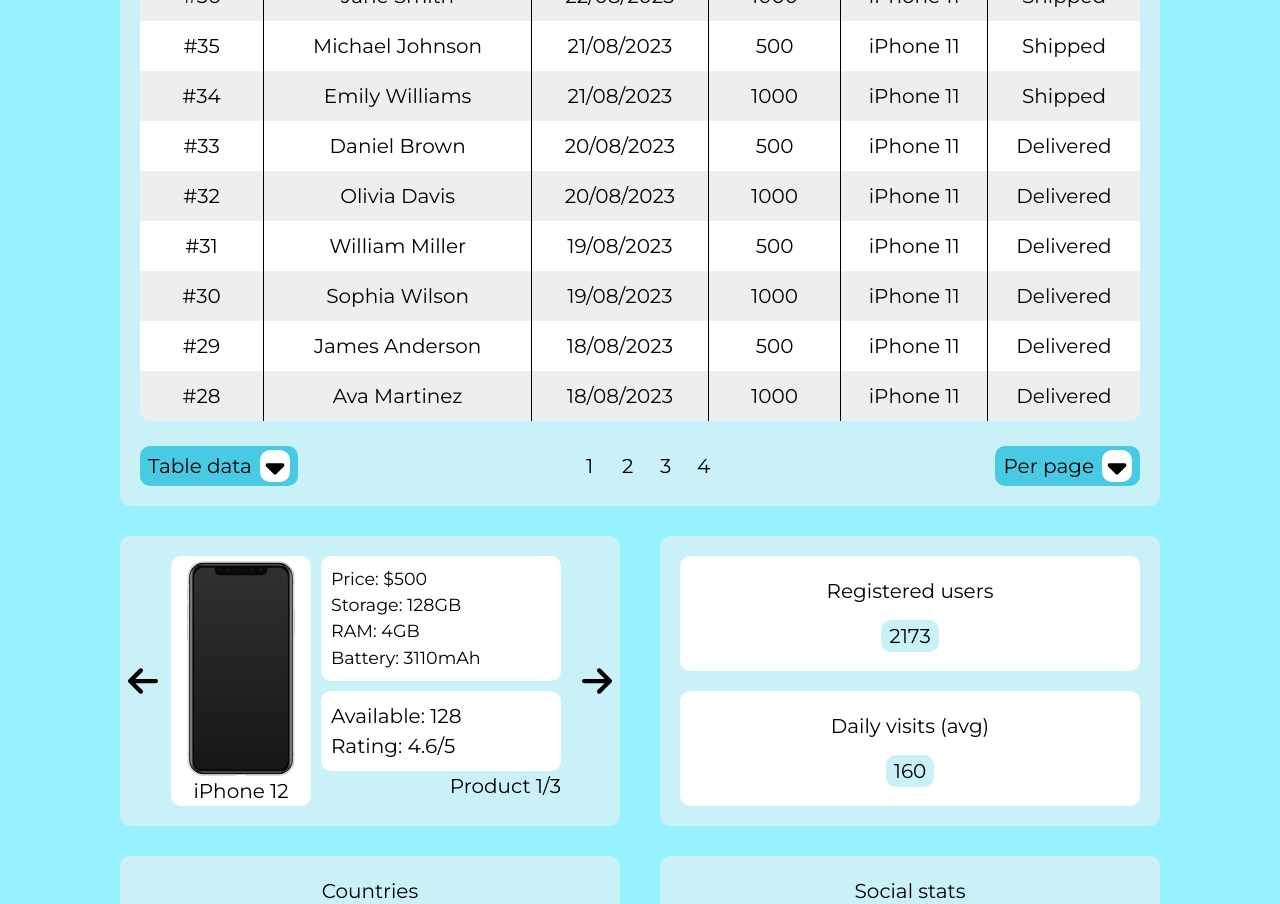
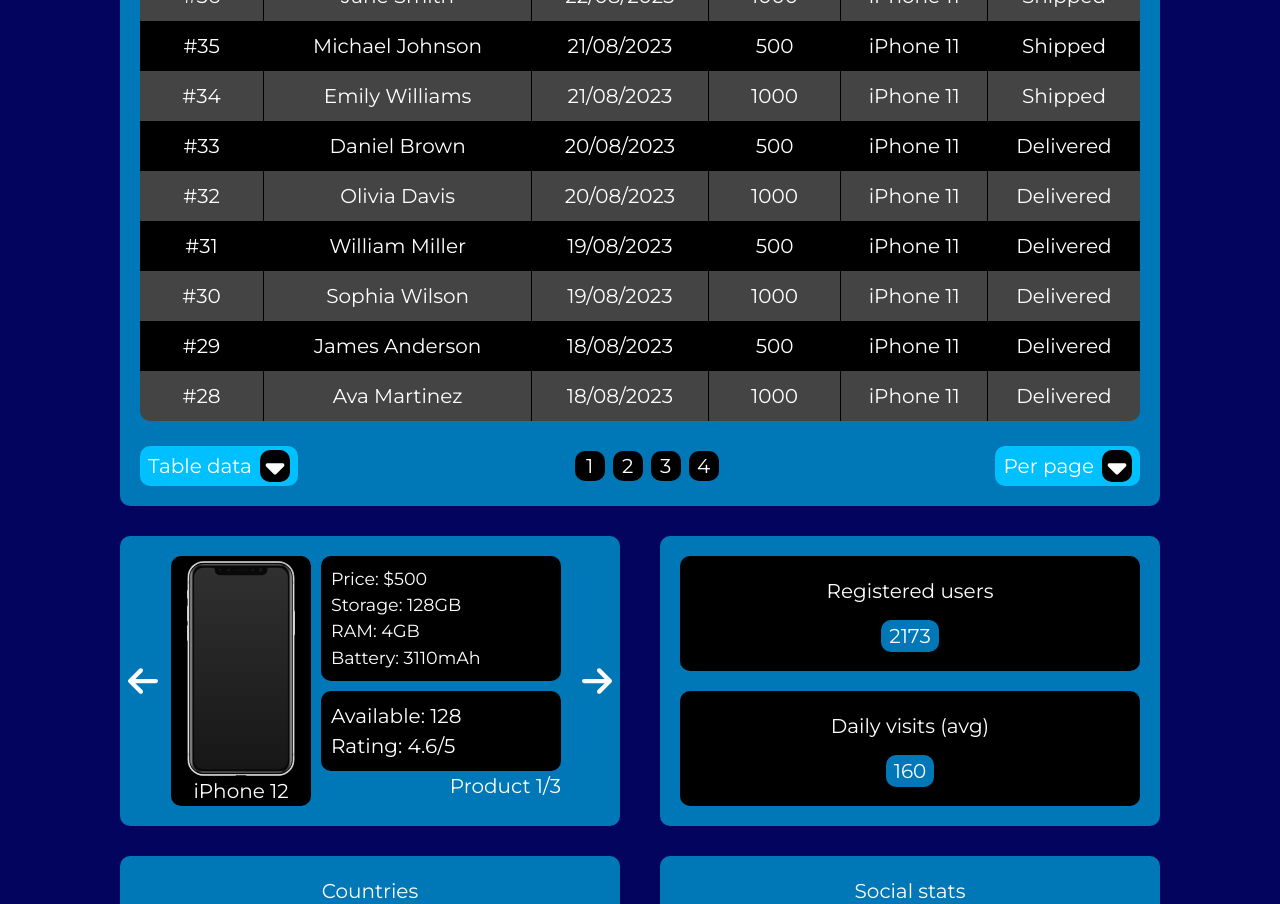
Before and after one commit to lazarevkristijan/sales-dashboard, a React (Vite) app: page / in a window 1280 px wide. Shown: the part 1120-2024 px from the top of the page. Built offline with nearby package versions, Linux system fonts and the light colour scheme.

Commit message:
new wrapper div

```diff
--- a/components/Contexts.tsx
+++ b/components/Contexts.tsx
@@ -11,7 +11,7 @@
   const [returnedSales, setReturnedSales] = useState("2")
   const [inCart, setInCart] = useState("79")
   const [targetSales, setTargetSales] = useState("120")
-  const [isDarkMode, setIsDarkMode] = useState(false)
+  const [isDarkMode, setIsDarkMode] = useState(true)
 
   function removeSetErrors() {
     setReturnedSales
--- a/components/OrderPageNo.tsx
+++ b/components/OrderPageNo.tsx
@@ -15,9 +15,11 @@
       onMouseEnter={handleHover}
       onMouseLeave={handleHover}
       className={`
-s       ${
-        isDarkMode ? "text-white" : "text-black"
-      }  w-[30px] mx-1 rou hover:cursor-pointer`}
+      ${isDarkMode && isHovered && "dark-blue1 text-white"}
+      ${isDarkMode && !isHovered && "bg-black text-white"}
+      ${!isDarkMode && isHovered && "light-blue3 text-black"}
+      ${!isDarkMode && !isHovered && "bg-white text-black"}
+w-[30px] mx-1 rou hover:cursor-pointer`}
     >
       {page}
     </div>
--- a/components/TableDataBlock.tsx
+++ b/components/TableDataBlock.tsx
@@ -18,7 +18,7 @@
       className={`${tableBorderStyle} ${!border && "border-none"}  ${
         isDarkMode
           ? `${index % 2 === 0 ? "bg-[#000]" : "bg-[#444]"}`
-          : `${index % 2 === 0 ? "bg-[#fff]" : "bg-[#eee]"}`
+          : `${index % 2 === 0 ? "bg-[#fff]" : "bg-[#ddd]"}`
       }  ${isDarkMode ? "text-white" : "text-black"} ${index - index === 0}`}
     >
       {children}
--- a/constants/index.ts
+++ b/constants/index.ts
@@ -290,7 +290,7 @@
     purchases: 77,
   },
   {
-    country: "USA",
+    country: "Germany",
     purchases: 42,
   },
 ]
--- a/src/App.tsx
+++ b/src/App.tsx
@@ -1,38 +1,10 @@
-import "./index.css"
-import {
-  Top,
-  Sales,
-  Orders,
-  Products,
-  Users,
-  Countries,
-  Social,
-} from "../sections"
 import { Contexts } from "../components"
-import { useContext } from "react"
-import { DarkMode } from "../components/Contexts"
+import Wrapper from "./Wrapper"
 
 function App() {
-  const isDarkMode = useContext(DarkMode)
   return (
     <Contexts>
-      <div
-        className={`${
-          isDarkMode ? "dark-blue4 text-white" : "light-blue2 text-black"
-        } text mont`}
-      >
-        <div className="pt-[30px]">
-          <Top />
-          <Sales />
-          <Orders />
-          <div className="max-w-[1040px] flex flex-wrap mx-[10px] lg:mx-auto xs:justify-center lg:justify-between justify-between">
-            <Products />
-            <Users />
-            <Countries />
-            <Social />
-          </div>
-        </div>
-      </div>
+      <Wrapper />
     </Contexts>
   )
 }
--- /dev/null
+++ b/src/Wrapper.tsx
@@ -0,0 +1,38 @@
+import "./index.css"
+import {
+  Top,
+  Sales,
+  Orders,
+  Products,
+  Users,
+  Countries,
+  Social,
+} from "../sections"
+import { useContext } from "react"
+import { DarkMode } from "../components/Contexts"
+
+const Wrapper = () => {
+  const isDarkMode = useContext(DarkMode)
+
+  return (
+    <div
+      className={` ${
+        isDarkMode ? "dark-blue4 text-white" : "light-blue2 text-black"
+      } text mont`}
+    >
+      <div className="pt-[30px]">
+        <Top />
+        <Sales />
+        <Orders />
+        <div className="max-w-[1040px] flex flex-wrap mx-[10px] lg:mx-auto xs:justify-center lg:justify-between justify-between">
+          <Products />
+          <Users />
+          <Countries />
+          <Social />
+        </div>
+      </div>
+    </div>
+  )
+}
+
+export default Wrapper
```
